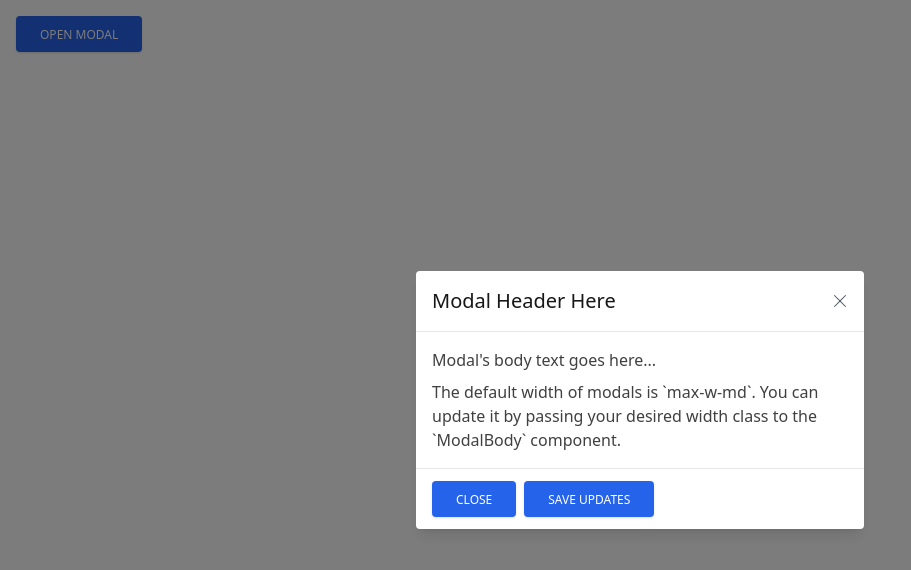
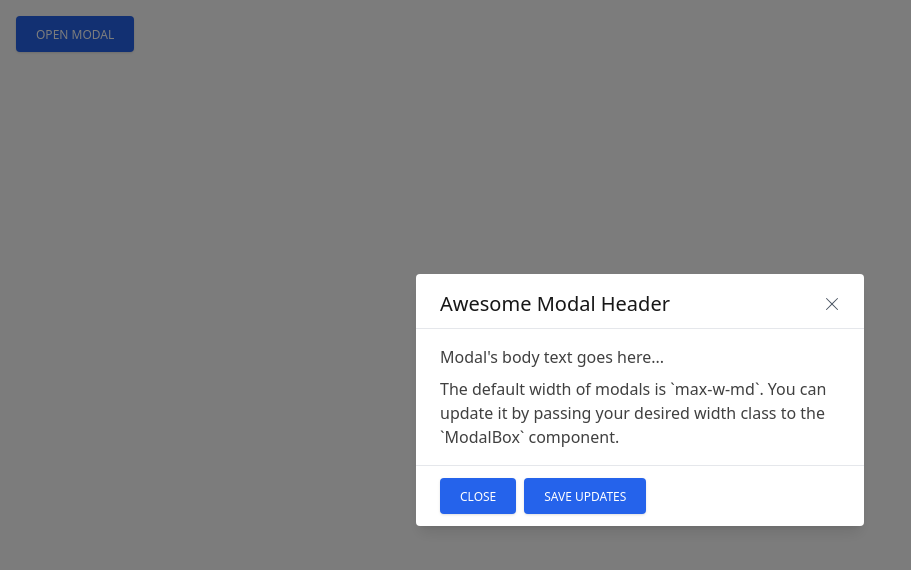
Before and after one commit to 0xSarkar/shiva-ui, a React app: page / in a window 1280 px wide. Both pictures are taken after a click on the button "OPEN MODAL". Shown: the top 570 px of the page, without its empty margins (0-911 px from the left). Built offline with nearby package versions, Linux system fonts and the light colour scheme.

Commit message:
minor ui updates to modal and button

```diff
--- a/src/App.js
+++ b/src/App.js
@@ -18,13 +18,13 @@ function App() {
 
       <ModalBackdrop isOpen={modalIsOpen} setIsOpen={setModalIsOpen}>
         <ModalBox>
-          <ModalHeader>Modal Header Here</ModalHeader>
+          <ModalHeader>Awesome Modal Header</ModalHeader>
           <ModalBody>
             <p>
               Modal's body text goes here...
             </p>
             <p className="mt-2">
-              The default width of modals is `max-w-md`. You can update it by passing your desired width class to the `ModalBody` component.
+              The default width of modals is `max-w-md`. You can update it by passing your desired width class to the `ModalBox` component.
             </p>
           </ModalBody>
           <ModalFooter>
--- a/src/components/Button/Button.js
+++ b/src/components/Button/Button.js
@@ -2,7 +2,7 @@ import React from "react";
 import classNames from "classnames";
 
 function Button({ children, className, ...props }) {
-  const defaultClasses = "inline-block rounded bg-blue-600 px-6 pb-2 pt-2.5 text-xs font-medium uppercase leading-normal text-white shadow hover:shadow-lg hover:bg-blue-500";
+  const defaultClasses = "inline-block rounded bg-blue-600 px-5 pb-2 pt-2.5 text-xs font-medium uppercase leading-normal text-white shadow hover:shadow-lg hover:bg-blue-500";
   const updatedClasses = classNames(defaultClasses, className);
 
   return (
--- a/src/components/Modal/ModalBody.js
+++ b/src/components/Modal/ModalBody.js
@@ -2,7 +2,7 @@ import classNames from "classnames"
 import React from "react"
 
 function ModalBody({ children, className }) {
-  const defaultClasses = "p-4 text-neutral-700"
+  const defaultClasses = "px-6 py-4 text-neutral-700"
   const updatedClasses = classNames(defaultClasses, className)
 
   return (
--- a/src/components/Modal/ModalBox.js
+++ b/src/components/Modal/ModalBox.js
@@ -11,7 +11,6 @@ function ModalBox({ children, className, isOpen, setIsOpen, isTransitioning, set
   const modalRef = useRef(null)
 
   const defaultClasses = `bg-white mx-auto w-full shadow-lg rounded ${isTransitioning && isOpen? "scale-100" : "scale-75"} transition-transform max-w-md`
-
   const updatedClasses = classNames(defaultClasses, className)
 
   useEffect(() => {
--- a/src/components/Modal/ModalFooter.js
+++ b/src/components/Modal/ModalFooter.js
@@ -2,7 +2,7 @@ import classNames from "classnames";
 import React from "react";
 
 function ModalFooter({ children, className }) {
-  const defaultClasses = "py-3 px-4 border-t"
+  const defaultClasses = "py-3 px-6 border-t"
   const updatedClasses = classNames(defaultClasses, className)
 
   return (
--- a/src/components/Modal/ModalHeader.js
+++ b/src/components/Modal/ModalHeader.js
@@ -6,7 +6,7 @@ function ModalHeader({ children, className, setIsOpen }) {
   const updatedClasses = classNames(defaultClasses, className)
 
   return (
-  <div className="flex items-center justify-between px-4 pt-4 pb-4 border-b rounded-t">
+  <div className="flex items-center justify-between px-6 pt-4 pb-2.5 border-b rounded-t">
     <h3 className={updatedClasses}>
       {children}
     </h3>
```
